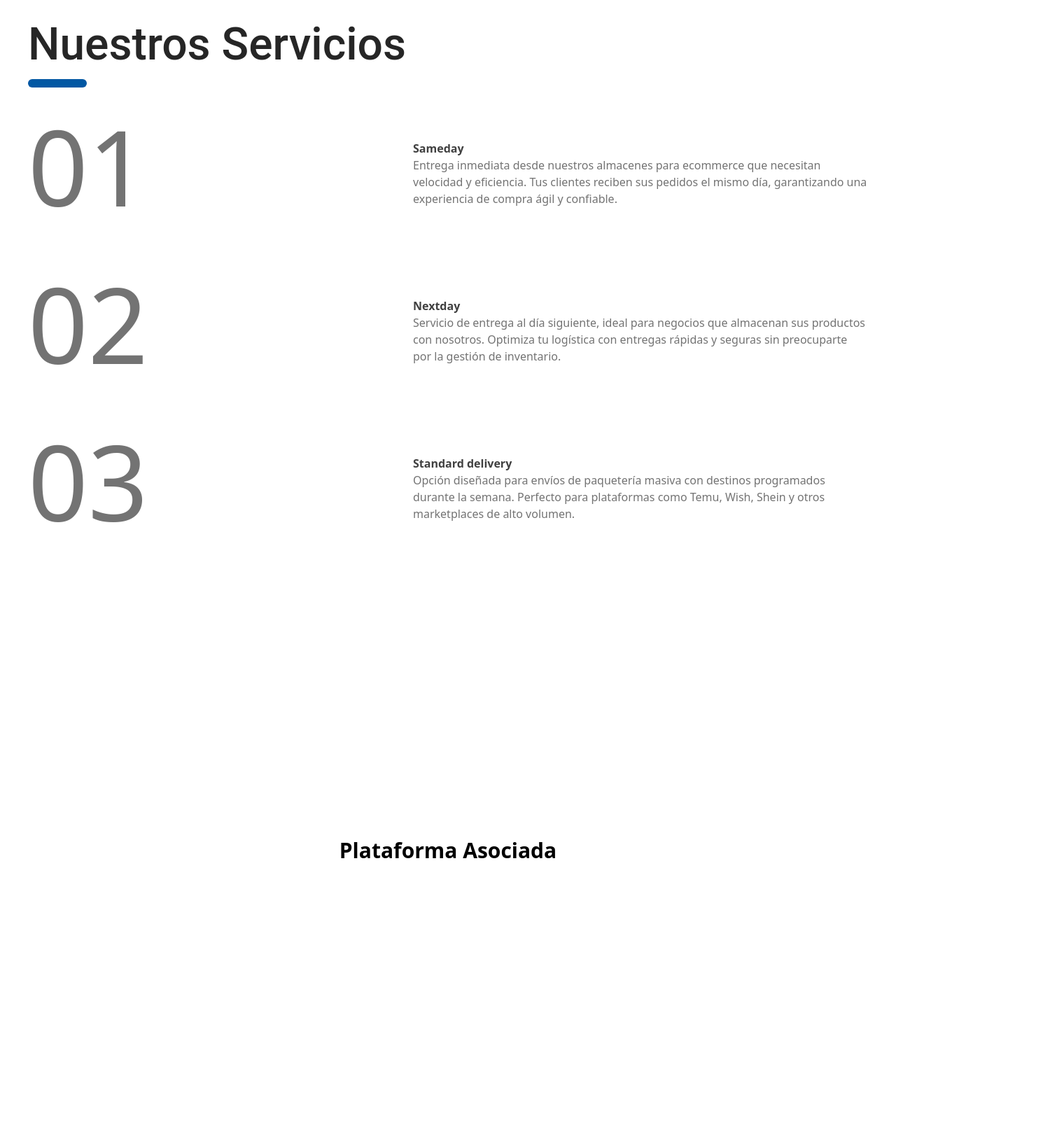
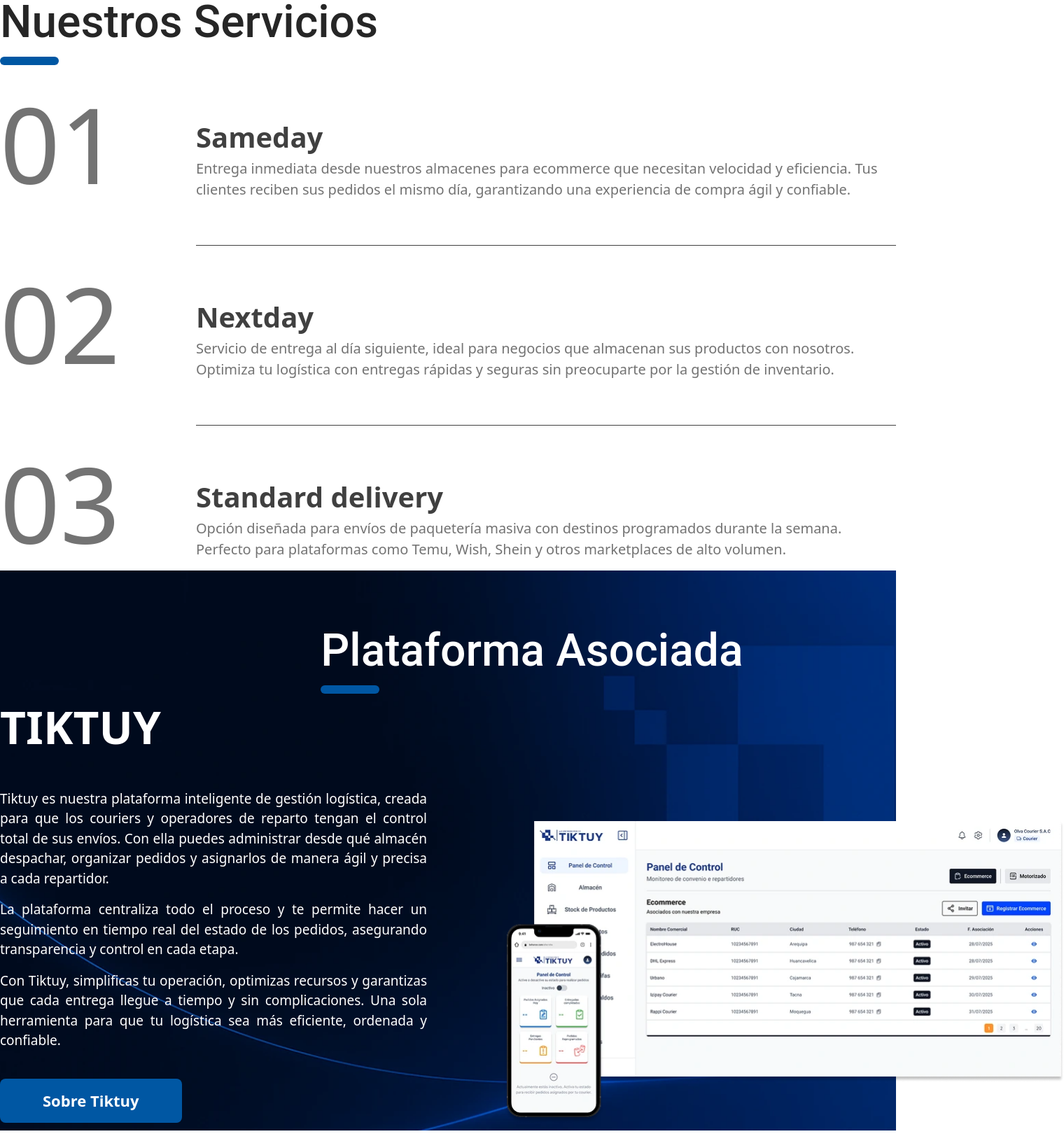
Before and after one commit to MODULYTIX/hycon-app, a React (Vite) app: page / in a window 1280 px wide. Shown: the part 1660-3300 px from the top of the page at 70% size, 1520 px wide, since content can reach past the window. Built offline with nearby package versions, Linux system fonts and the light colour scheme; some icons are missing.

Commit message:
add(component): add component PlataformaAsociada

```diff
--- /dev/null
+++ b/src/components/PlataformaAsociada.tsx
@@ -0,0 +1,57 @@
+import Tittle from '../shared/components/Tittle';
+import PLATAFORMAASOCIADA from '../assets/images/plataforma_asociada.webp';
+import BACKGROUNDPLATAFORMAASOCIADA from '../assets/images/background_PlataformaAsocada.webp';
+
+export default function PlataformaAsociada() {
+  return (
+    <div className="relative w-screen h-screen">
+      <img
+        src={BACKGROUNDPLATAFORMAASOCIADA}
+        alt="background"
+        className="absolute inset-0 w-screen h-screen object-cover z-[-1]"
+      />
+      <div className="flex flex-col w-[1520px] mx-auto my-[80px]">
+        <header className="flex justify-center ">
+          <Tittle>
+            <p className="text-white">Plataforma Asociada</p>
+          </Tittle>
+        </header>
+        <main className="flex justify-between items-end text-white">
+          <div className="flex flex-col space-y-[40px]">
+            <div>
+              <h1 className="text-[64px] font-semibold">TIKTUY</h1>
+            </div>
+            <div className="space-y-4 text-justify w-[610px] text-[19px]">
+              <p>
+                Tiktuy es nuestra plataforma inteligente de gestión logística,
+                creada para que los couriers y operadores de reparto tengan el
+                control total de sus envíos. Con ella puedes administrar desde
+                qué almacén despachar, organizar pedidos y asignarlos de manera
+                ágil y precisa a cada repartidor.
+              </p>
+              <p>
+                La plataforma centraliza todo el proceso y te permite hacer un
+                seguimiento en tiempo real del estado de los pedidos, asegurando
+                transparencia y control en cada etapa.
+              </p>
+              <p>
+                Con Tiktuy, simplificas tu operación, optimizas recursos y
+                garantizas que cada entrega llegue a tiempo y sin
+                complicaciones. Una sola herramienta para que tu logística sea
+                más eficiente, ordenada y confiable.
+              </p>
+            </div>
+            <div>
+              <button className="bg-primary text-[22px] font-semibold px-[61px] py-[15px] rounded-lg">
+                Sobre Tiktuy
+              </button>
+            </div>
+          </div>
+          <div >
+            <img src={PLATAFORMAASOCIADA} alt="plataforma" className='w-200' />
+          </div>
+        </main>
+      </div>
+    </div>
+  );
+}
--- a/src/components/Servicios.tsx
+++ b/src/components/Servicios.tsx
@@ -1,78 +1,44 @@
 import { Icon } from '@iconify/react';
 import Tittle from '../shared/components/Tittle';
+import React from 'react';
 
 export default function Servicios() {
+  const services = [
+    { id: '01', icon: 'fa6-solid:truck-fast', title: 'Sameday',
+      description: 'Entrega inmediata desde nuestros almacenes para ecommerce que necesitan velocidad y eficiencia. Tus clientes reciben sus pedidos el mismo día, garantizando una experiencia de compra ágil y confiable.' },
+    { id: '02', icon: 'ri:time-fill', title: 'Nextday',
+      description: 'Servicio de entrega al día siguiente, ideal para negocios que almacenan sus productos con nosotros. Optimiza tu logística con entregas rápidas y seguras sin preocuparte por la gestión de inventario.' },
+    { id: '03', icon: 'bi:calendar2-day-fill', title: 'Standard delivery',
+      description: 'Opción diseñada para envíos de paquetería masiva con destinos programados durante la semana. Perfecto para plataformas como Temu, Wish, Shein y otros marketplaces de alto volumen.' },
+  ];
+
   return (
-    <div className="flex flex-col w-[1200px]">
+    <div className="flex flex-col w-[1520px]">
       <header>
         <Tittle>Nuestros Servicios</Tittle>
       </header>
-      <main className="flex flex-col  ">
+
+      <main className="flex flex-col">
+        {services.map((s, idx) => (
+          <React.Fragment key={s.id}>
             <div className="flex justify-between items-center">
               <div className="flex">
-            <p className="text-[150px] text-g-50">01</p>
+                <p className="text-[150px] text-g-50">{s.id}</p>
               </div>
-          <div className="flex">
-            <span className="w-[650px]">
-              <Icon
-                icon="fa6-solid:truck-fast"
-                width="20"
-                height="20"
-                className="text-primary"
-              />
-              <p className="font-bold text-g-70">Sameday</p>
-              <p className='text-g-50'>
-                Entrega inmediata desde nuestros almacenes para ecommerce que
-                necesitan velocidad y eficiencia. Tus clientes reciben sus
-                pedidos el mismo día, garantizando una experiencia de compra
-                ágil y confiable.
-              </p>
+              <div className="w-[1000px]">
+                <span>
+                  <Icon icon={s.icon} width="40" height="40" className="text-primary" />
+                  <p className="font-bold text-g-70 text-[40px]">{s.title}</p>
+                  <p className="text-g-50 text-[20px]">{s.description}</p>
                 </span>
               </div>
             </div>
-        <div className="flex justify-between items-center">
-          <div>
-            <p className="text-[150px] text-g-50">02</p>
-          </div>
-          <div className="w-[650px] ">
-            <span>
-              <Icon
-                icon="ri:time-fill"
-                width="20"
-                height="20"
-                className="text-primary"
-              />
-              <p className="font-bold text-g-70">Nextday</p>
-              <p className='text-g-50'>
-                Servicio de entrega al día siguiente, ideal para negocios que
-                almacenan sus productos con nosotros. Optimiza tu logística con
-                entregas rápidas y seguras sin preocuparte por la gestión de
-                inventario.
-              </p>
-            </span>
-          </div>
-        </div>
-        <div className="flex justify-between items-center">
-          <div>
-            <p className="text-[150px] text-g-50">03</p>
-          </div>
-          <div className="w-[650px]">
-            <span>
-              <Icon
-                icon="bi:calendar2-day-fill"
-                width="20"
-                height="20"
-                className="text-primary"
-              />
-              <p className="font-bold text-g-70">Standard delivery</p>
-              <p className='text-g-50'>
-                Opción diseñada para envíos de paquetería masiva con destinos
-                programados durante la semana. Perfecto para plataformas como
-                Temu, Wish, Shein y otros marketplaces de alto volumen.
-              </p>
-            </span>
-          </div>
-        </div>
+
+            {idx < services.length - 1 && (
+              <div className="block w-[1000px] h-[0.1px] bg-g-70 mt-8 self-end" />
+            )}
+          </React.Fragment>
+        ))}
       </main>
     </div>
   );
--- a/src/pages/HomePage.tsx
+++ b/src/pages/HomePage.tsx
@@ -1,6 +1,7 @@
 import Footer from '../components/Footer';
 import Header from '../components/Header';
 import Hero from '../components/Hero';
+import PlataformaAsociada from '../components/PlataformaAsociada';
 import QuienesSomos from '../components/QuienesSomos';
 import Servicios from '../components/Servicios';
 
@@ -27,8 +28,8 @@
 
         <section
           id="plataforma_asociada"
-          className="h-screen w-full flex items-center justify-center">
-          <h2 className="text-3xl font-bold">Plataforma Asociada</h2>
+          className="h-screen w-screen flex items-center justify-center">
+          <PlataformaAsociada />
         </section>
 
         <section
```
Also changed, not shown: src/assets/images/background_PlataformaAsocada.webp (added), src/assets/images/plataforma_asociada.webp (added). Lines whose indentation alone changed are shown as unchanged.
